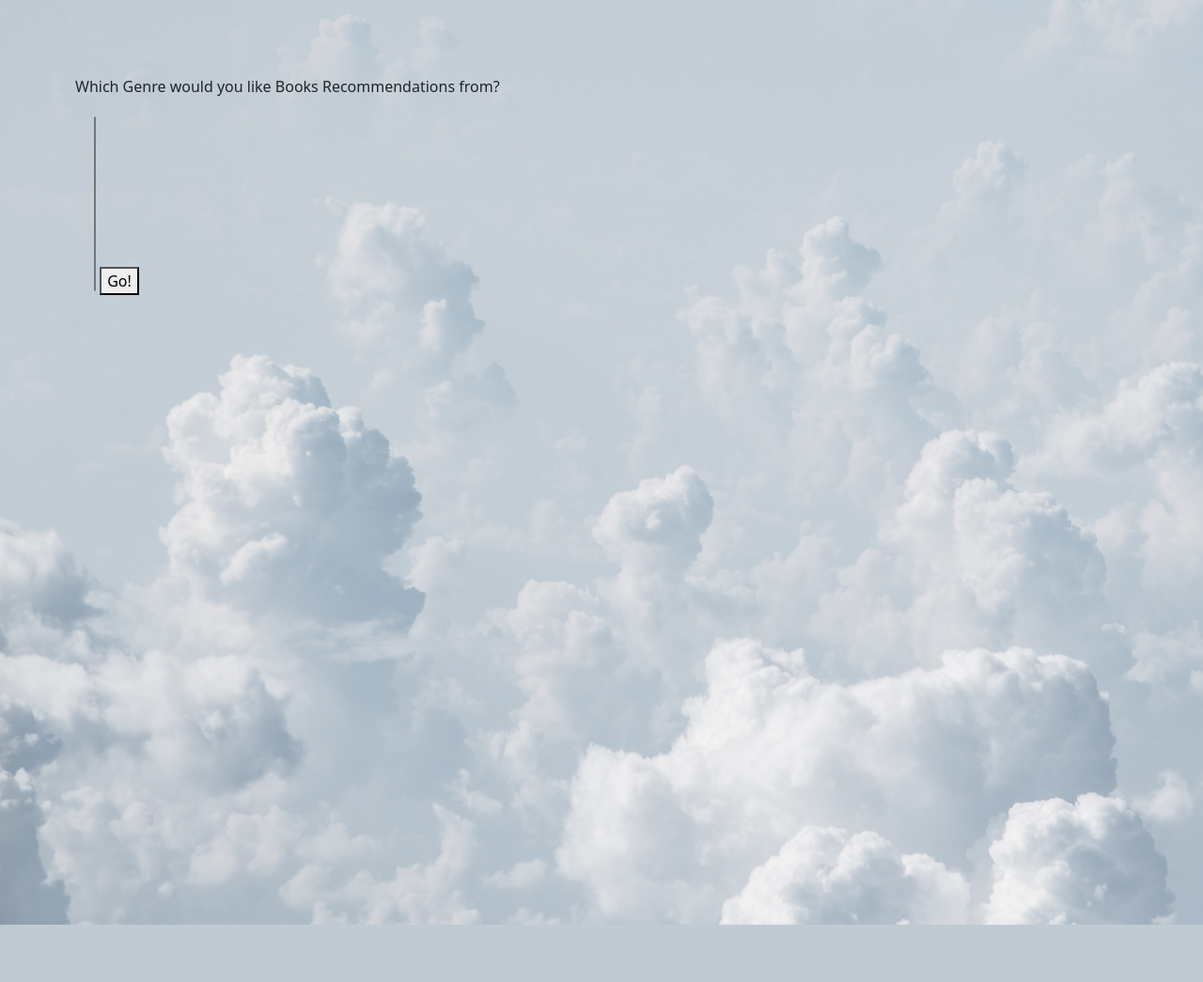
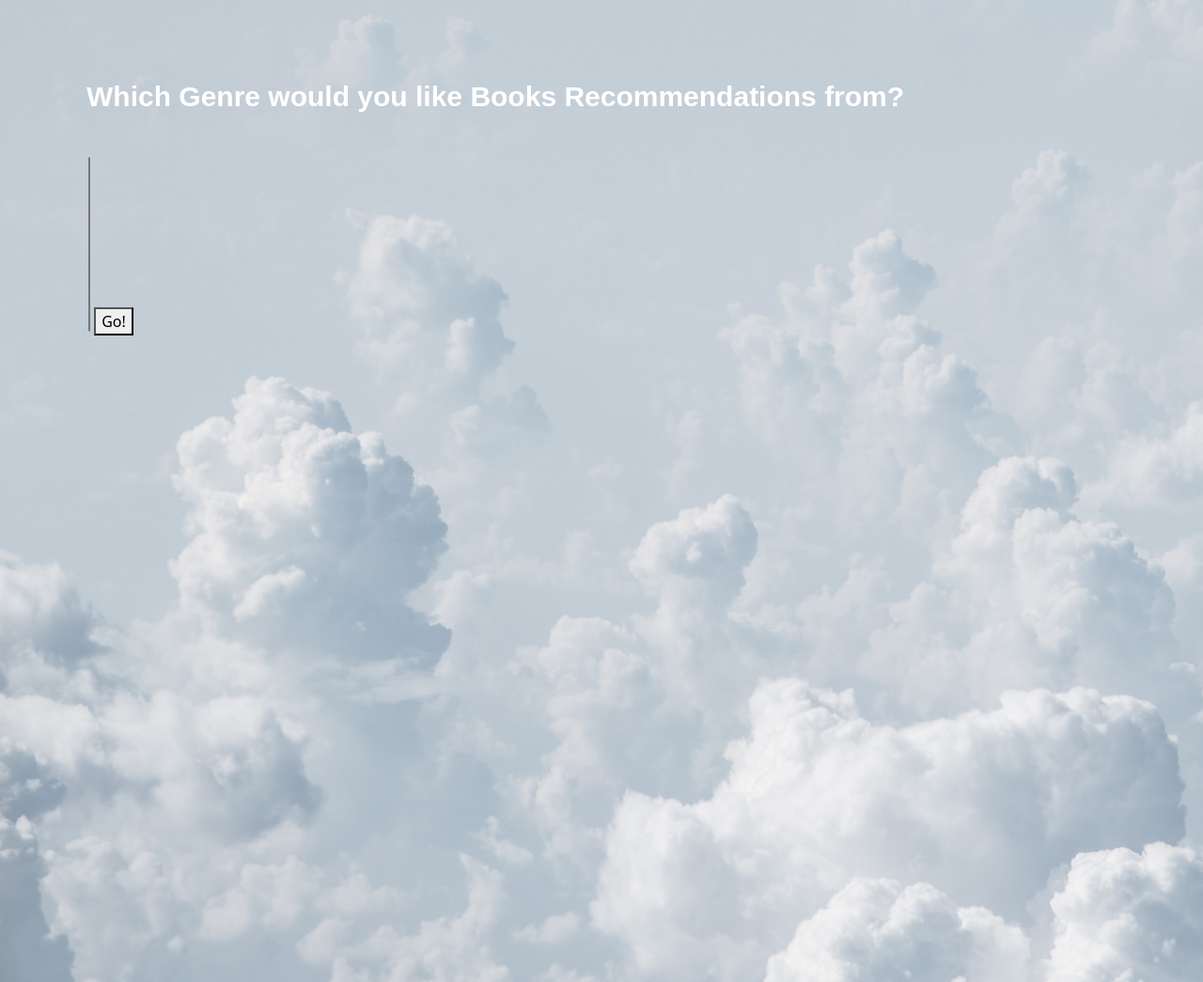
Before and after one commit to KellieGrieneisen/LinkMyLibrary, a Flask app: page /genres in a window 1280 px wide. Shown: the whole page at 94% size. Before the commit the page ends 984 px from the top, so only its background shows below. Run offline with Flask 2, Linux system fonts and the light colour scheme; the visitor is signed in with stand-in values (Sample User, id 1); data comes from the database, SQL or seed files in the repository; data that the repository does not hold is empty; some libraries are stand-ins or nearby versions.

Commit message:
updated create account page. added column sizes for different screeeen sizes.

```diff
--- a/static/css/app_design.css
+++ b/static/css/app_design.css
@@ -48,7 +48,10 @@
 }
 /* tbr header */
 .tbr{
-    color:thistle;
+    color:whitesmoke;
+    font-size: 40px;
+    border: 2px;
+    border-bottom: whitesmoke;
 }
 
 h1 {
@@ -61,6 +64,12 @@
     margin-top: 5pt;
     text-align: center;
     font-family:fantasy ;
+}
+
+p {
+    font-size: 30px;
+    font-weight:bolder;
+    color:white;
 }
 
 .boxes {
@@ -77,7 +86,7 @@
 
   }
 
-/* tags to navigate through website */
+/* tags to navigate to user library */
 a {
     color:wheat;
 }
@@ -93,6 +102,7 @@
 
 }
 
+/* tags to navigate away from user library homepage */
 #navigation {
     color:indigo;
 }
@@ -100,7 +110,7 @@
 /* genres dropdown menu wrapper */
 .wrapper{
     width:200px;
-    padding:20px;
+    padding:2px;
     height: 800px;
     }
 
@@ -118,6 +128,7 @@
     /* text-align: right; */
     font-size: 20px;
     font-family: fantasy;
+    /* margin-top: 40px; */
 
 }
 
--- a/templates/book-recs.html
+++ b/templates/book-recs.html
@@ -15,9 +15,11 @@
 
 
 
-
+    <div class="container">
+    <div class="row align-items-center">
+      <div class="col-8 col-lg-12 col-md-8 col-sm-8">
     <form action='/genres'  method="POST">
-        Which Genre would you like Books Recommendations from?<br>
+        <p style="font-family:fantasy;">Which Genre would you like Books Recommendations from?</p><br>
         <div class="wrapper" >
         <select class="dropdown dropdown--scrollable" id="genrelist" size="8" name="genres">
 
@@ -32,6 +34,9 @@
         </div>
     </form>
 
+    </div>
+    </div>
+    </div>
 
 
 
--- a/templates/search_book.html
+++ b/templates/search_book.html
@@ -11,7 +11,7 @@
 
     <div class="container" id="searchform">
         <div class="row">
-            <div class="col-4 col-lg-12 col-md-8 col-sm-4">
+            <div class="col-6 col-lg-12 col-md-8 col-sm-6">
                 <!-- <h1>Search for a new book...</h1> -->
 
                 <form action='/find-book' class="searchbook" method="POST">
```
Also changed, not shown: templates/create_account.html (+9 -6 lines), templates/user_tbr.html (+4 -4 lines).
